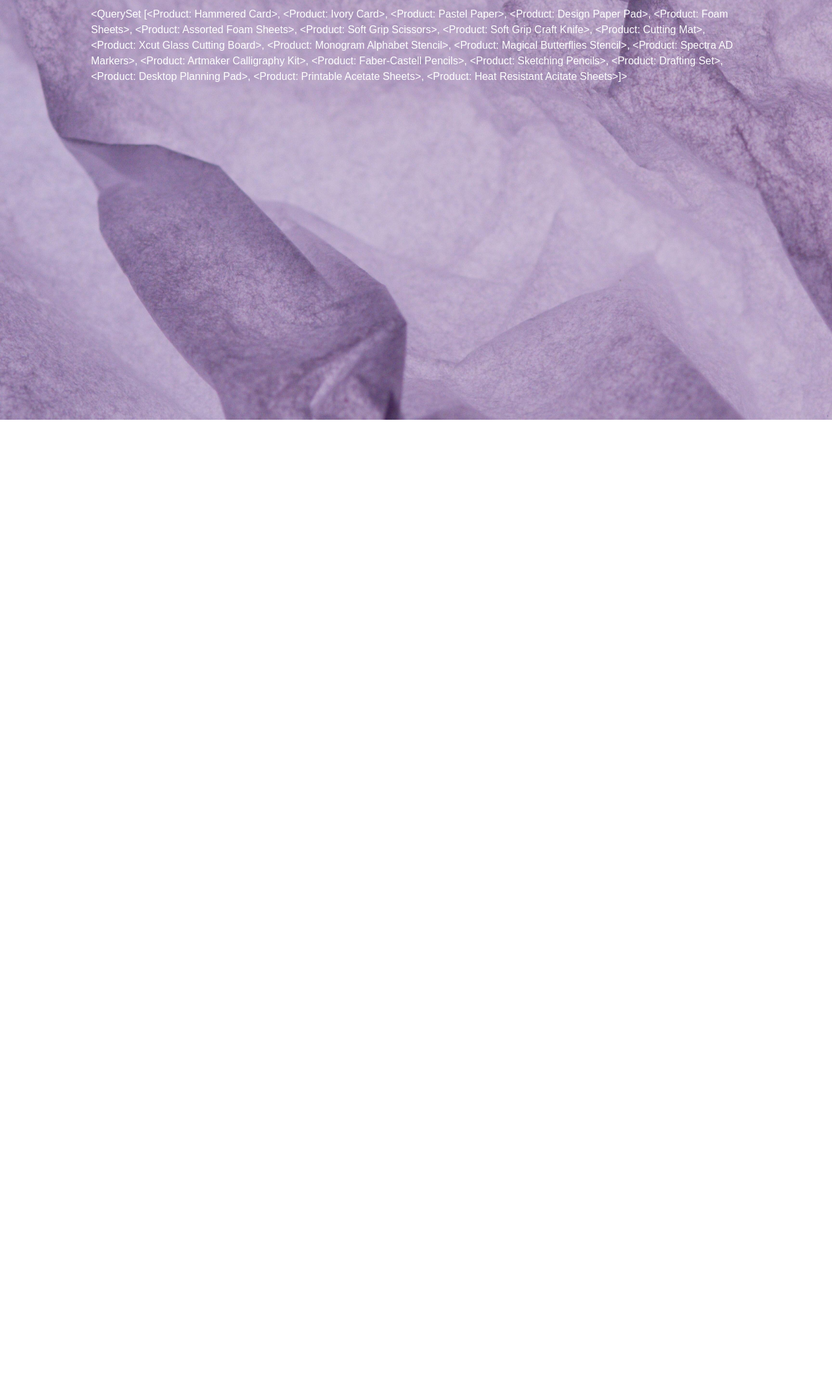
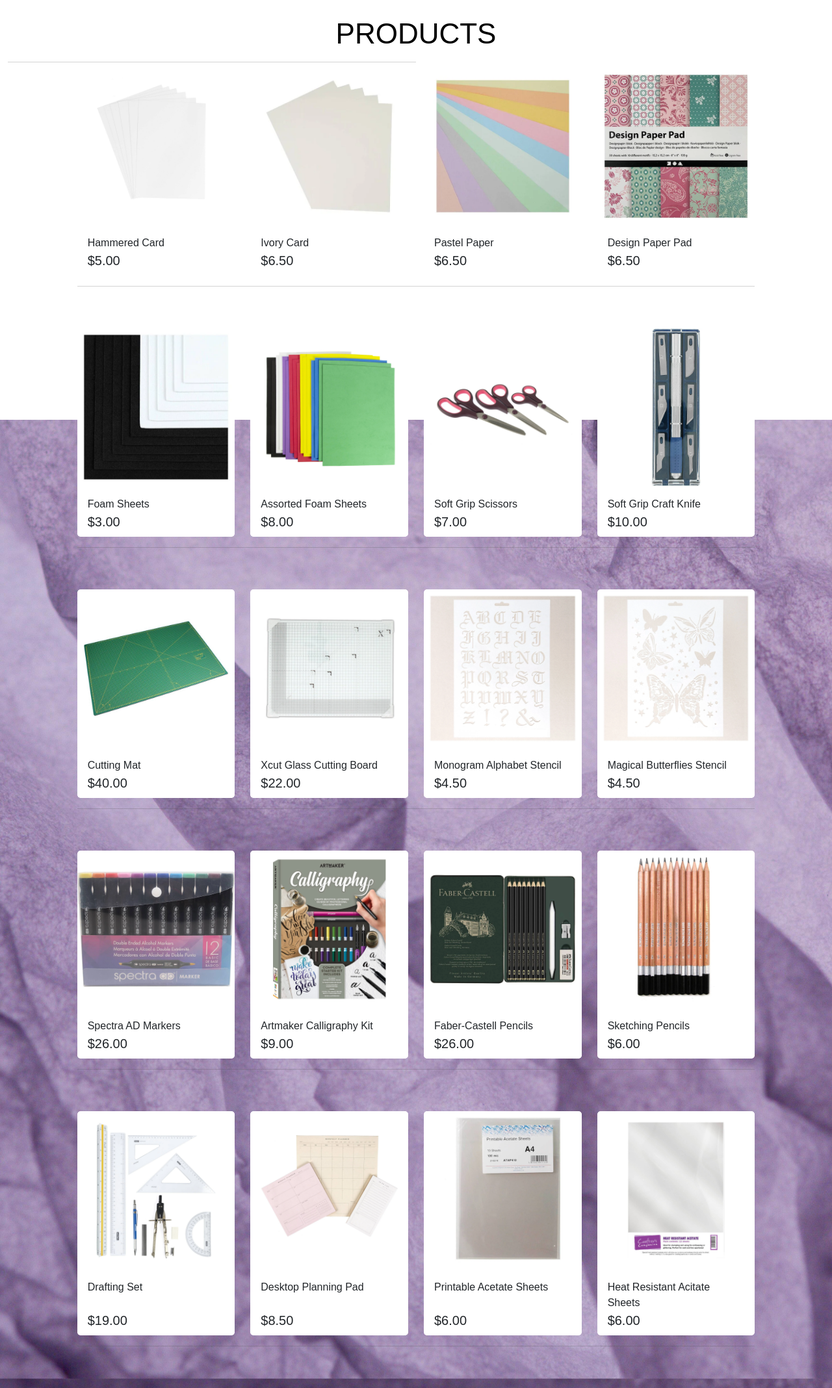
Before and after one commit to Diane-4P/craft_shack, a Django app: page /products/ in a window 1280 px wide. Shown: the part 154-2290 px from the top of the page at 65% size. Before the commit the page ends 800 px from the top, so only its background shows below. Run offline with Django 5.2, Linux system fonts and the light colour scheme; data comes from the database, SQL or seed files in the repository; some libraries are stand-ins or nearby versions; some web fonts are replaced.

Commit message:
Started product template

```diff
--- a/products/templates/products/products.html
+++ b/products/templates/products/products.html
@@ -10,11 +10,66 @@
 {% endblock page_header %}
 
 {% block content %}
-    <div class="container">
+    <div class="overlay"></div>
+    <div class="container-fluid">
         <div class="row">
-            <div class="col">
-                {{ products }}
+            <div class="col text-center mt-3">
+                <h2 class="logo-font text-black">Products</h2>
+                <hr class="w-50 mb-1">
+            </div>
+        </div>
+        <div class="row">
+            <div class="product-container col-10 offset-1">
+                <div class="row mt-1 mb2"></div>
+                <div class="row">
+                    {% for product in products %}
+                        <div class="col-sm-6 col-md-6 col-lg-4 col-xl-3">
+                            <div class="card h-100 border-0">
+                                {% if product.image %}
+                                <a href="">
+                                    <img class="card-img-top img-fluid" src="{{ product.image.url }}" alt="{{ product.name }}">
+                                </a>
+                                {% else %}
+                                <a href="">
+                                    <img class="card-img-top img-fluid" src="{{ MEDIA_URL }}noimage.png" alt="{{ product.name }}">
+                                </a>
+                                {% endif %}
+                                <div class="card-body pb-0">
+                                    <p class="mb-0">{{ product.name }}</p>
+                                </div>
+                                <div class="card-footer bg-white pt-0 border-0 text-left">
+                                    <div class="row">
+                                        <div class="col">
+                                            <p class="lead mb-0 text-left font-weight-bold">${{ product.price }}</p>
+                                        </div>
+                                    </div>
+                                </div>
+                            </div>
+                        </div>
+                        {% if forloop.counter|divisibleby:1 %}
+                        <div class="col-12 d-sm-none mb-5">
+                            <hr>
+                        </div>
+                        {% endif %}
+                        {% if forloop.counter|divisibleby:2 %}
+                        <div class="col-12 d-none d-sm-block d-md-block d-lg-none mb-5">
+                            <hr>
+                        </div>
+                        {% endif %}
+                        {% if forloop.counter|divisibleby:3 %}
+                        <div class="col-12 d-none d-lg-block d-xl-none mb-5">
+                            <hr>
+                        </div>
+                        {% endif %}
+                        {% if forloop.counter|divisibleby:4 %}
+                        <div class="col-12 d-none d-xl-block mb-5">
+                            <hr>
+                        </div>
+                        {% endif %}
+                    {% endfor %}
+                </div>
             </div>
         </div>
     </div>
+
 {% endblock content %}
--- a/static/css/base.css
+++ b/static/css/base.css
@@ -8,11 +8,11 @@ body {
     background: url('/media/homepage_background.jpg') no-repeat center center fixed;
     background-size: cover;
     height: calc(100vh - 164px);
-    color: white;
+    color: #555;
     font-family: Pontano, sans-serif;
 }
 
-body h2 {
+.logo {
     font-family: Sancreek, serif;
 }
 
@@ -66,6 +66,16 @@ body h2 {
     background: black !important;
 }
 
+.overlay {
+    height: 100%;
+    width: 100%;
+    top: 0;
+    left: 0;
+    position: fixed;
+    background: white;
+    z-index: -1;
+}
+
 /* Media Queries */
 
 /* Slightly larger container on xl screens */
--- a/templates/base.html
+++ b/templates/base.html
@@ -46,7 +46,7 @@
       <div id="topnav" class="row bg-white pt-lg-2 d-none d-lg-flex">
         <div class="col-12 col-lg-4 my-auto py-1 py-lg-0 text-center text-lg-left">
           <a href="{% url "home" %}" class="nav-link main-logo-link">
-            <h2 class="logo-font text-black my-0"><strong>Craft</strong> Shack</h2>
+            <h2 class="logo logo-font text-black my-0"><strong>Craft</strong> Shack</h2>
           </a>
         </div>
         <div class="col-12 col-lg-4 my-auto py-1 py-lg-0">
```
Also changed, not shown: products/fixtures/products.json (+1 -1 lines), media/faber-castell-pitt-graphite-matt-pencil-tin-11-pieces_vUcBy27.webp (added).
